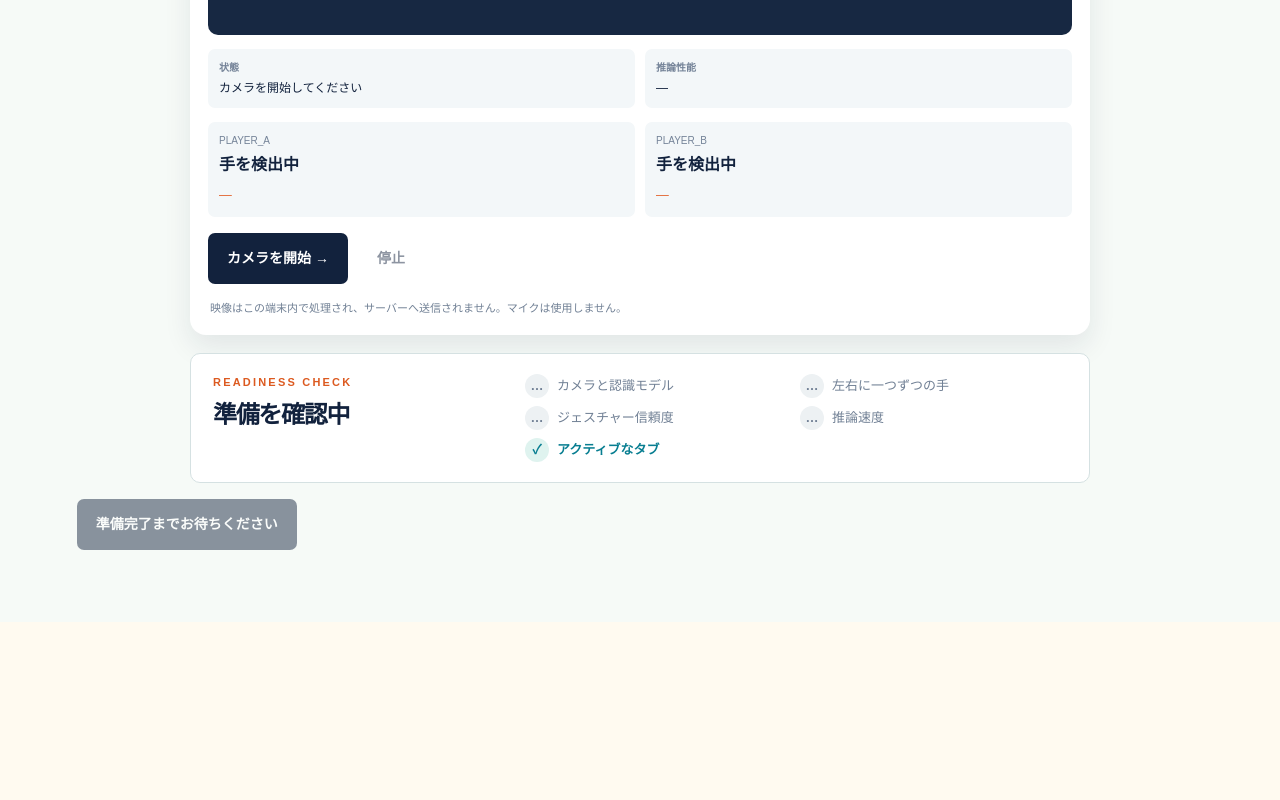
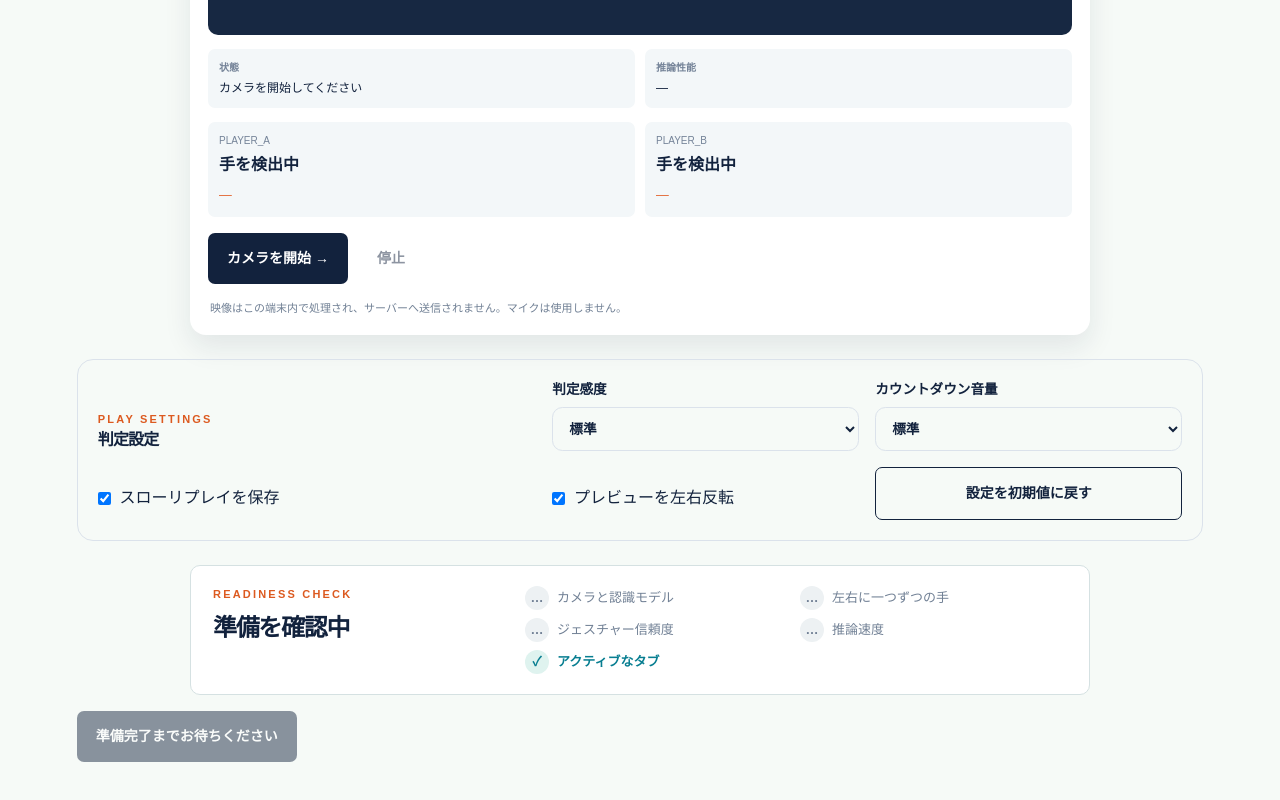
Before and after one commit to shin7303/janken-judge-ai, a Next.js app: page /play/setup in a window 1280 px wide. Shown: the part 1049-1849 px from the top of the page. Before the commit the page ends 1671 px from the top, so only its background shows below. Built offline with nearby package versions, Linux system fonts and the light colour scheme.

Commit message:
feat: add local play settings

```diff
--- a/app/globals.css
+++ b/app/globals.css
@@ -813,6 +813,56 @@ h2 {
   object-fit: cover;
   transform: scaleX(-1);
 }
+
+.camera-video.unmirrored {
+  transform: none;
+}
+
+.settings-panel {
+  display: grid;
+  grid-template-columns: minmax(12rem, 1fr) repeat(2, minmax(10rem, 0.7fr));
+  gap: 1rem;
+  align-items: end;
+  margin: 1.5rem 0;
+  padding: 1.25rem;
+  border: 1px solid var(--line);
+  border-radius: 1rem;
+  background: var(--surface);
+}
+
+.settings-panel h2,
+.settings-panel p {
+  margin: 0;
+}
+
+.settings-panel label:not(.settings-check) {
+  display: grid;
+  gap: 0.45rem;
+  font-size: 0.85rem;
+  font-weight: 700;
+}
+
+.settings-panel select {
+  min-height: 2.75rem;
+  padding: 0 0.75rem;
+  border: 1px solid var(--line);
+  border-radius: 0.65rem;
+  background: var(--background);
+  color: inherit;
+}
+
+.settings-check {
+  display: flex;
+  gap: 0.55rem;
+  align-items: center;
+  min-height: 2.75rem;
+}
+
+@media (max-width: 760px) {
+  .settings-panel {
+    grid-template-columns: 1fr;
+  }
+}
 .camera-empty {
   position: absolute;
   inset: 0;
--- a/app/play/page.tsx
+++ b/app/play/page.tsx
@@ -7,9 +7,10 @@ import {
   type LiveCameraDiagnostics,
   type LiveHand,
 } from "@/components/camera/live-camera";
-import { ROUND_CONFIG } from "@/domain/round-config";
+import { SENSITIVITY_CONFIGS } from "@/domain/round-config";
 import type { FrameObservation, PlayerId } from "@/domain/types";
 import { analyzeRound } from "@/features/round/analyze-round";
+import { createCountdownAudio } from "@/features/round/countdown-audio";
 import {
   initialRoundState,
   roundMachine,
@@ -22,15 +23,19 @@ import {
   revokeStoredReplay,
 } from "@/features/replay/storage";
 import { evaluateSetupReadiness } from "@/features/setup/evaluate-readiness";
+import { usePlaySettings } from "@/features/settings/use-settings";
 
 const players: PlayerId[] = ["PLAYER_A", "PLAYER_B"];
 
 export default function PlayPage() {
+  const { settings } = usePlaySettings();
+  const config = SENSITIVITY_CONFIGS[settings.sensitivity];
   const observations = useRef<FrameObservation[]>([]);
   const stream = useRef<MediaStream | null>(null);
   const recorder = useRef<MediaRecorder | null>(null);
   const replayChunks = useRef<Blob[]>([]);
   const recordingStartedAt = useRef<number | null>(null);
+  const countdownAudio = useRef<ReturnType<typeof createCountdownAudio>>(null);
   const [state, dispatch] = useReducer(roundMachine, initialRoundState);
   const [tabActive, setTabActive] = useState(true);
 
@@ -69,18 +74,21 @@ export default function PlayPage() {
       const roundInProgress = ["COUNTDOWN", "PON", "OBSERVING"].includes(
         state.phase,
       );
-      const readiness = evaluateSetupReadiness({
-        cameraAndModelReady: diagnostics.running,
-        hands: diagnostics.hands,
-        inferenceFps: diagnostics.fps,
-        tabActive,
-      });
+      const readiness = evaluateSetupReadiness(
+        {
+          cameraAndModelReady: diagnostics.running,
+          hands: diagnostics.hands,
+          inferenceFps: diagnostics.fps,
+          tabActive,
+        },
+        config,
+      );
       dispatch({
         type: "CAMERA_STATUS",
         ready: roundInProgress ? diagnostics.running : readiness.ready,
       });
     },
-    [state.phase, tabActive],
+    [config, state.phase, tabActive],
   );
 
   useEffect(() => {
@@ -103,7 +111,7 @@ export default function PlayPage() {
     const ponTimestampMs = state.ponTimestampMs;
     if (ponTimestampMs === null) return;
     dispatch({ type: "FINALIZE" });
-    const result = analyzeRound(observations.current, ponTimestampMs);
+    const result = analyzeRound(observations.current, ponTimestampMs, config);
     sessionStorage.setItem("janken-last-result", JSON.stringify(result));
     const activeRecorder = recorder.current;
     if (activeRecorder?.state === "recording") {
@@ -136,10 +144,17 @@ export default function PlayPage() {
       };
       activeRecorder.stop();
     } else {
+      void countdownAudio.current?.close();
+      countdownAudio.current = null;
       dispatch({ type: "COMPLETE" });
       location.assign("/play/result");
     }
-  }, [state.ponTimestampMs]);
+  }, [config, state.ponTimestampMs]);
+
+  useEffect(() => {
+    if (state.phase === "COUNTDOWN") countdownAudio.current?.beep();
+    if (state.phase === "PON") countdownAudio.current?.beep(true);
+  }, [state.countdown, state.phase]);
 
   useEffect(() => {
     if (state.phase === "COUNTDOWN") {
@@ -164,11 +179,17 @@ export default function PlayPage() {
       const elapsed = performance.now() - (state.ponTimestampMs ?? 0);
       const timer = window.setTimeout(
         finishRound,
-        Math.max(0, ROUND_CONFIG.postPonDeadlineMs - elapsed),
+        Math.max(0, config.postPonDeadlineMs - elapsed),
       );
       return () => window.clearTimeout(timer);
     }
-  }, [finishRound, state.countdown, state.phase, state.ponTimestampMs]);
+  }, [
+    config.postPonDeadlineMs,
+    finishRound,
+    state.countdown,
+    state.phase,
+    state.ponTimestampMs,
+  ]);
 
   useEffect(() => {
     if (state.phase !== "ABORTED") return;
@@ -177,6 +198,8 @@ export default function PlayPage() {
       activeRecorder.onstop = null;
       activeRecorder.stop();
     }
+    void countdownAudio.current?.close();
+    countdownAudio.current = null;
   }, [state.phase]);
 
   useEffect(
@@ -186,6 +209,8 @@ export default function PlayPage() {
         activeRecorder.onstop = null;
         activeRecorder.stop();
       }
+      void countdownAudio.current?.close();
+      countdownAudio.current = null;
     },
     [],
   );
@@ -195,9 +220,11 @@ export default function PlayPage() {
     observations.current = [];
     replayChunks.current = [];
     recordingStartedAt.current = null;
+    void countdownAudio.current?.close();
+    countdownAudio.current = createCountdownAudio(settings.countdownVolume);
     revokeStoredReplay(sessionStorage);
     sessionStorage.removeItem(REPLAY_UNAVAILABLE_KEY);
-    if (stream.current && "MediaRecorder" in window) {
+    if (settings.replayEnabled && stream.current && "MediaRecorder" in window) {
       try {
         recorder.current = new MediaRecorder(
           stream.current,
@@ -220,6 +247,11 @@ export default function PlayPage() {
           "このブラウザではリプレイ録画を開始できません。判定のみ続行します。",
         );
       }
+    } else if (!settings.replayEnabled) {
+      sessionStorage.setItem(
+        REPLAY_UNAVAILABLE_KEY,
+        "設定でスローリプレイが無効です。判定タイムラインは確認できます。",
+      );
     } else {
       sessionStorage.setItem(
         REPLAY_UNAVAILABLE_KEY,
@@ -282,6 +314,7 @@ export default function PlayPage() {
         onStream={(next) => {
           stream.current = next;
         }}
+        mirrored={settings.mirrored}
       />
     </main>
   );
--- a/components/camera/live-camera.tsx
+++ b/components/camera/live-camera.tsx
@@ -56,10 +56,12 @@ export function LiveCamera({
   onFrame,
   onStream,
   onDiagnostics,
+  mirrored = true,
 }: {
   onFrame?: (hands: LiveHand[]) => void;
   onStream?: (stream: MediaStream) => void;
   onDiagnostics?: (diagnostics: LiveCameraDiagnostics) => void;
+  mirrored?: boolean;
 }) {
   const videoRef = useRef<HTMLVideoElement>(null);
   const recognizerRef = useRef<GestureRecognizer | null>(null);
@@ -214,7 +216,7 @@ export function LiveCamera({
           );
           const centroid = points.reduce(
             (sum, point) => ({
-              x: sum.x + (1 - point.x) / points.length,
+              x: sum.x + (mirrored ? 1 - point.x : point.x) / points.length,
               y: sum.y + point.y / points.length,
             }),
             { x: 0, y: 0 },
@@ -474,7 +476,12 @@ export function LiveCamera({
   return (
     <section className="camera-shell">
       <div className="camera-stage">
-        <video ref={videoRef} muted playsInline className="camera-video" />
+        <video
+          ref={videoRef}
+          muted
+          playsInline
+          className={`camera-video${mirrored ? "" : " unmirrored"}`}
+        />
         <div className="roi roi-a">PLAYER A</div>
         <div className="roi roi-b">PLAYER B</div>
         {!active && <div className="camera-empty">CAMERA OFF</div>}
--- a/components/setup/setup-camera.tsx
+++ b/components/setup/setup-camera.tsx
@@ -7,7 +7,9 @@ import {
   type LiveCameraDiagnostics,
 } from "@/components/camera/live-camera";
 import { evaluateSetupReadiness } from "@/features/setup/evaluate-readiness";
-import { ROUND_CONFIG } from "@/domain/round-config";
+import { SENSITIVITY_CONFIGS } from "@/domain/round-config";
+import { resetSettings } from "@/features/settings/store";
+import { usePlaySettings } from "@/features/settings/use-settings";
 
 const initialDiagnostics: LiveCameraDiagnostics = {
   running: false,
@@ -27,6 +29,8 @@ const checkLabels = {
 } as const;
 
 export function SetupCamera() {
+  const { settings, update } = usePlaySettings();
+  const config = SENSITIVITY_CONFIGS[settings.sensitivity];
   const [diagnostics, setDiagnostics] =
     useState<LiveCameraDiagnostics>(initialDiagnostics);
   const [tabActive, setTabActive] = useState(true);
@@ -45,12 +49,15 @@ export function SetupCamera() {
   const onDiagnostics = useCallback((next: LiveCameraDiagnostics) => {
     setDiagnostics(next);
   }, []);
-  const readiness = evaluateSetupReadiness({
-    cameraAndModelReady: diagnostics.running,
-    hands: diagnostics.hands,
-    inferenceFps: diagnostics.fps,
-    tabActive,
-  });
+  const readiness = evaluateSetupReadiness(
+    {
+      cameraAndModelReady: diagnostics.running,
+      hands: diagnostics.hands,
+      inferenceFps: diagnostics.fps,
+      tabActive,
+    },
+    config,
+  );
   useEffect(() => {
     if (!readiness.ready) {
       const resetTimer = window.setTimeout(() => setStableReady(false), 0);
@@ -58,15 +65,71 @@ export function SetupCamera() {
     }
     const timer = window.setTimeout(
       () => setStableReady(true),
-      ROUND_CONFIG.readyStableMs,
+      config.readyStableMs,
     );
     return () => window.clearTimeout(timer);
-  }, [readiness.ready]);
+  }, [config.readyStableMs, readiness.ready]);
   const setupReady = readiness.ready && stableReady;
 
   return (
     <>
-      <LiveCamera onDiagnostics={onDiagnostics} />
+      <LiveCamera onDiagnostics={onDiagnostics} mirrored={settings.mirrored} />
+      <section className="settings-panel" aria-labelledby="settings-title">
+        <div>
+          <p className="eyebrow">PLAY SETTINGS</p>
+          <h2 id="settings-title">判定設定</h2>
+        </div>
+        <label>
+          判定感度
+          <select
+            value={settings.sensitivity}
+            onChange={(event) =>
+              update({
+                sensitivity: event.target.value as typeof settings.sensitivity,
+              })
+            }
+          >
+            <option value="strict">厳しめ</option>
+            <option value="standard">標準</option>
+            <option value="lenient">ゆるめ</option>
+          </select>
+        </label>
+        <label>
+          カウントダウン音量
+          <select
+            value={settings.countdownVolume}
+            onChange={(event) =>
+              update({ countdownVolume: Number(event.target.value) })
+            }
+          >
+            <option value="0">ミュート</option>
+            <option value="0.25">小</option>
+            <option value="0.5">標準</option>
+            <option value="1">大</option>
+          </select>
+        </label>
+        <label className="settings-check">
+          <input
+            type="checkbox"
+            checked={settings.replayEnabled}
+            onChange={(event) =>
+              update({ replayEnabled: event.target.checked })
+            }
+          />
+          スローリプレイを保存
+        </label>
+        <label className="settings-check">
+          <input
+            type="checkbox"
+            checked={settings.mirrored}
+            onChange={(event) => update({ mirrored: event.target.checked })}
+          />
+          プレビューを左右反転
+        </label>
+        <button className="button button-secondary" onClick={resetSettings}>
+          設定を初期値に戻す
+        </button>
+      </section>
       <section className="setup-diagnostics" aria-labelledby="readiness-title">
         <div>
           <p className="eyebrow">READINESS CHECK</p>
--- a/domain/round-config.ts
+++ b/domain/round-config.ts
@@ -28,4 +28,20 @@ export const ROUND_CONFIG = {
   minimumInferenceFps: 10,
   recommendedInferenceFps: 15,
 } as const;
-export type RoundConfig = typeof ROUND_CONFIG;
+export type RoundConfig = { [Key in keyof typeof ROUND_CONFIG]: number };
+
+export const SENSITIVITY_CONFIGS = {
+  strict: {
+    ...ROUND_CONFIG,
+    minGestureScore: 0.7,
+    reviewDelayMs: 150,
+    likelyLateDelayMs: 300,
+  },
+  standard: ROUND_CONFIG,
+  lenient: {
+    ...ROUND_CONFIG,
+    minGestureScore: 0.6,
+    reviewDelayMs: 250,
+    likelyLateDelayMs: 450,
+  },
+} satisfies Record<string, RoundConfig>;
--- /dev/null
+++ b/features/round/countdown-audio.ts
@@ -0,0 +1,34 @@
+export type AudioContextConstructor = new () => AudioContext;
+
+export function createCountdownAudio(volume: number) {
+  if (volume <= 0 || typeof window === "undefined") return null;
+  const AudioContextApi =
+    window.AudioContext ??
+    (window as typeof window & { webkitAudioContext?: AudioContextConstructor })
+      .webkitAudioContext;
+  if (!AudioContextApi) return null;
+  try {
+    const context = new AudioContextApi();
+    return {
+      beep(pon = false) {
+        const oscillator = context.createOscillator();
+        const gain = context.createGain();
+        oscillator.frequency.value = pon ? 880 : 520;
+        gain.gain.setValueAtTime(
+          0.12 * Math.min(1, volume),
+          context.currentTime,
+        );
+        gain.gain.exponentialRampToValueAtTime(
+          0.001,
+          context.currentTime + 0.12,
+        );
+        oscillator.connect(gain).connect(context.destination);
+        oscillator.start();
+        oscillator.stop(context.currentTime + 0.12);
+      },
+      close: () => context.close(),
+    };
+  } catch {
+    return null;
+  }
+}
--- /dev/null
+++ b/features/settings/store.ts
@@ -0,0 +1,62 @@
+export type Sensitivity = "strict" | "standard" | "lenient";
+export type PlaySettings = {
+  sensitivity: Sensitivity;
+  replayEnabled: boolean;
+  mirrored: boolean;
+  countdownVolume: number;
+};
+
+export const SETTINGS_KEY = "janken-settings-v1";
+export const SETTINGS_EVENT = "janken-settings-change";
+export const DEFAULT_SETTINGS: PlaySettings = {
+  sensitivity: "standard",
+  replayEnabled: true,
+  mirrored: true,
+  countdownVolume: 0.5,
+};
+
+export function parseSettings(raw: string | null): PlaySettings {
+  try {
+    const value = raw ? (JSON.parse(raw) as Partial<PlaySettings>) : {};
+    return {
+      sensitivity: ["strict", "standard", "lenient"].includes(
+        value.sensitivity ?? "",
+      )
+        ? (value.sensitivity as Sensitivity)
+        : DEFAULT_SETTINGS.sensitivity,
+      replayEnabled:
+        typeof value.replayEnabled === "boolean"
+          ? value.replayEnabled
+          : DEFAULT_SETTINGS.replayEnabled,
+      mirrored:
+        typeof value.mirrored === "boolean"
+          ? value.mirrored
+          : DEFAULT_SETTINGS.mirrored,
+      countdownVolume:
+        typeof value.countdownVolume === "number" &&
+        Number.isFinite(value.countdownVolume)
+          ? Math.min(1, Math.max(0, value.countdownVolume))
+          : DEFAULT_SETTINGS.countdownVolume,
+    };
+  } catch {
+    return DEFAULT_SETTINGS;
+  }
+}
+
+export function writeSettings(settings: PlaySettings) {
+  try {
+    localStorage.setItem(SETTINGS_KEY, JSON.stringify(settings));
+    window.dispatchEvent(new Event(SETTINGS_EVENT));
+  } catch {
+    // The current in-memory UI state remains usable when storage is blocked.
+  }
+}
+
+export function resetSettings() {
+  try {
+    localStorage.removeItem(SETTINGS_KEY);
+    window.dispatchEvent(new Event(SETTINGS_EVENT));
+  } catch {
+    // Storage can be unavailable in privacy modes; defaults still apply.
+  }
+}
--- /dev/null
+++ b/features/settings/use-settings.ts
@@ -0,0 +1,35 @@
+"use client";
+
+import { useMemo, useSyncExternalStore } from "react";
+import {
+  parseSettings,
+  SETTINGS_EVENT,
+  SETTINGS_KEY,
+  type PlaySettings,
+  writeSettings,
+} from "./store";
+
+const subscribe = (onChange: () => void) => {
+  window.addEventListener("storage", onChange);
+  window.addEventListener(SETTINGS_EVENT, onChange);
+  return () => {
+    window.removeEventListener("storage", onChange);
+    window.removeEventListener(SETTINGS_EVENT, onChange);
+  };
+};
+const getSnapshot = () => {
+  try {
+    return localStorage.getItem(SETTINGS_KEY) ?? "";
+  } catch {
+    return "";
+  }
+};
+const getServerSnapshot = () => "";
+
+export function usePlaySettings() {
+  const raw = useSyncExternalStore(subscribe, getSnapshot, getServerSnapshot);
+  const settings = useMemo(() => parseSettings(raw), [raw]);
+  const update = (patch: Partial<PlaySettings>) =>
+    writeSettings({ ...settings, ...patch });
+  return { settings, update };
+}
```
Also changed, not shown: features/setup/evaluate-readiness.ts (+5 -6 lines), 2 other files (tests, documents, lock files or other folders).
